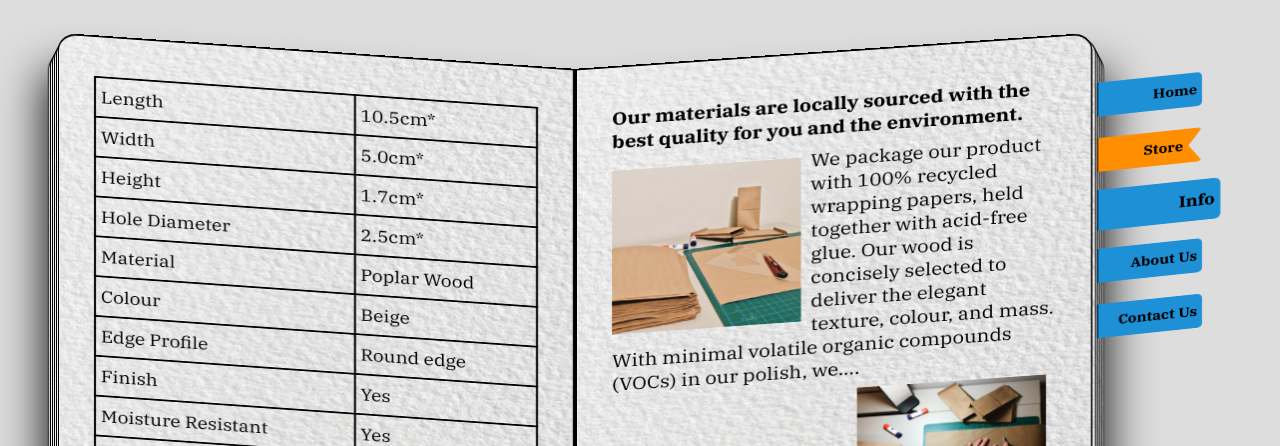
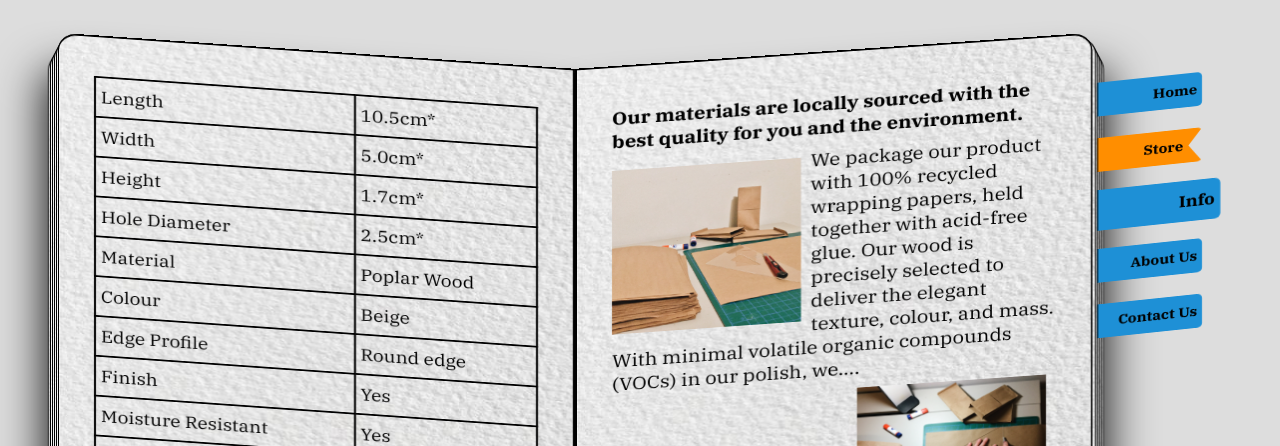
Before and after one commit to ChingChang9/Wread, a Vue app: page /info in a window 1280 px wide. Shown: the top 446 px of the page. Built offline with nearby package versions, Linux system fonts and the light colour scheme.

Commit message:
content update

```diff
--- a/src/App.vue
+++ b/src/App.vue
@@ -145,7 +145,7 @@
         <div class="subtitle">Locally sourced with the best quality for you and the environment.</div>
         <div class="text">
           We package our product with 100% recycled wrapping papers, held together with acid-free
-          glue. Our wood is concisely selected to deliver the elegant texture, colour, and mass.
+          glue. Our wood is precisely selected to deliver the elegant texture, colour, and mass.
           With minimal volatile organic compounds (VOCs) in our polish, we....
         </div>
         <img src="@/assets/photos/materials.jpg" />
@@ -207,7 +207,7 @@ export default {
     return {
       showGoal: true,
       showPercentage: false,
-      sold: 124,
+      sold: 125,
       percentage: 0,
       acceleration: 0.1,
       intervalID: 0,
--- a/src/views/Info.vue
+++ b/src/views/Info.vue
@@ -136,7 +136,7 @@
       <div class="big-text">Our materials are locally sourced with the best quality for you and the environment.</div>
       <img src="@/assets/photos/materials.jpg" />
       We package our product with 100% recycled wrapping papers, held together with acid-free
-      glue. Our wood is concisely selected to deliver the elegant texture, colour, and mass.
+      glue. Our wood is precisely selected to deliver the elegant texture, colour, and mass.
       With minimal volatile organic compounds (VOCs) in our polish, we....
       <img src="@/assets/photos/production.jpg" style="float: right;" />
     </div>
```
